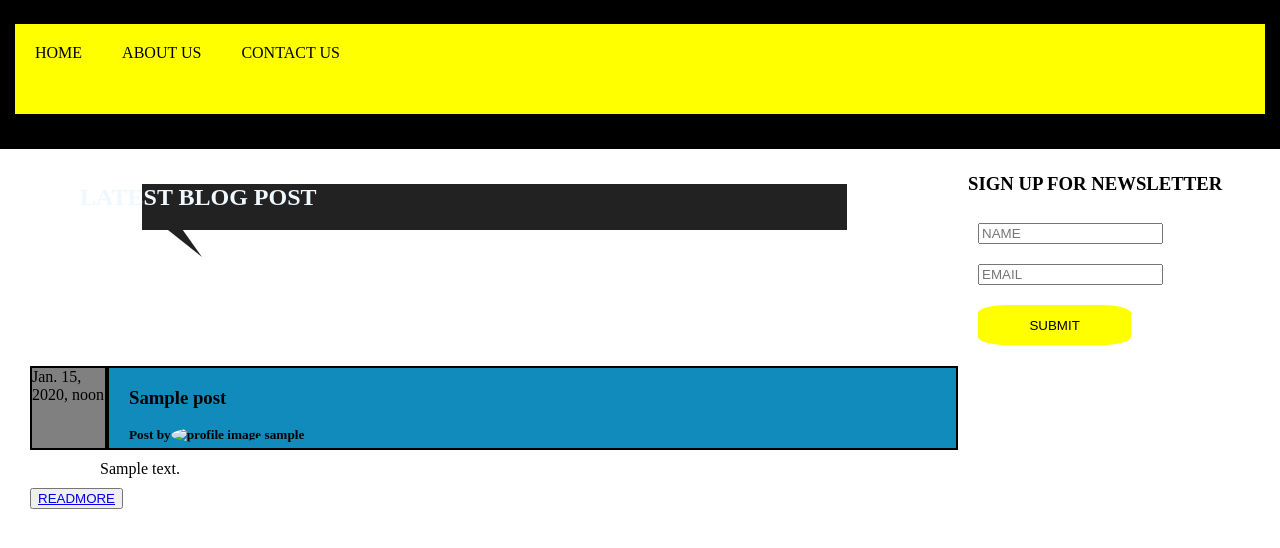
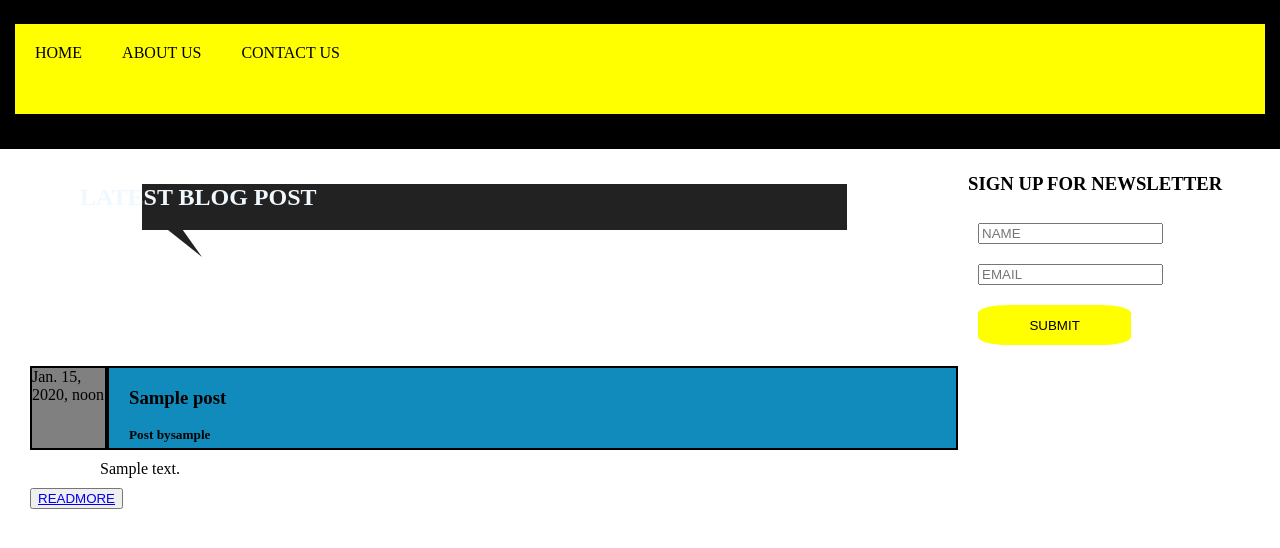
Before and after one commit to katman-Generation/my-blog, a Django app: page / in a window 1280 px wide. Shown: the part 61-609 px from the top of the page. Run offline with Django 3.2, Linux system fonts and the light colour scheme; a user stored in the database is signed in; tables that the repository leaves empty hold one stand-in row (values such as "Sample post"); grey boxes marked "Sample" are stand-in pictures.

Commit message:
fixing bug

```diff
--- a/blog/templates/blog/post_list.html
+++ b/blog/templates/blog/post_list.html
@@ -19,7 +19,7 @@
 						<div class="date">{{ post.published_date }}</div>
 						<div class="postfff">
 							<h3>{{ post.title }}</h3>
-							<h5 style="top: 0; margin-top: 0; padding-top: 0;"> Post by<img src="{{post.author.user_profile.profileimg.url}}" alt="profile image" width="15px" height="15px" style="border-radius: 50%;" > {{ post.author }}</h5>
+							<h5 style="top: 0; margin-top: 0; padding-top: 0;"> Post by<!--<img src="{{post.author.user_profile.profileimg.url}}" alt="profile image" width="15px" height="15px" style="border-radius: 50%;" > -->{{ post.author }}</h5>
 						</div>
 
 					</div>
--- a/blog/views.py
+++ b/blog/views.py
@@ -9,9 +9,8 @@ from .forms import PostForm
 
 def post_list(request):
     """for  the view of the home page"""
-    user_profile = Profile.objects.get(user=request.user)
     posts = Post.objects.filter(published_date__lte=timezone.now()).order_by('-published_date')
-    return render(request, 'blog/post_list.html', {'posts': posts,'user_profile': user_profile})
+    return render(request, 'blog/post_list.html', {'posts': posts})
 
 def post_detail(request, pk):
     """returning the detail page"""
```
